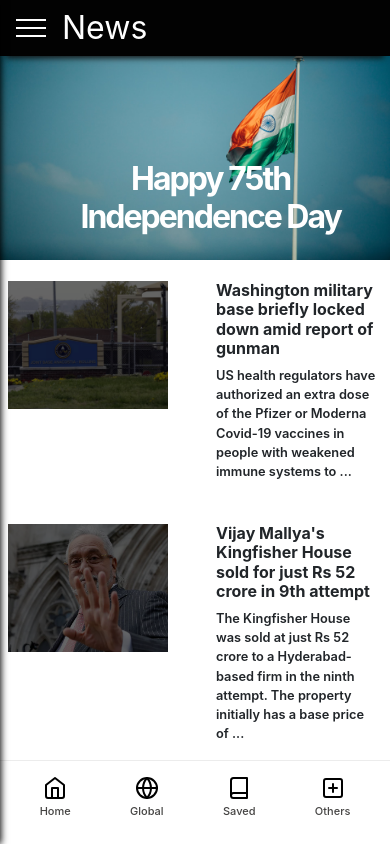
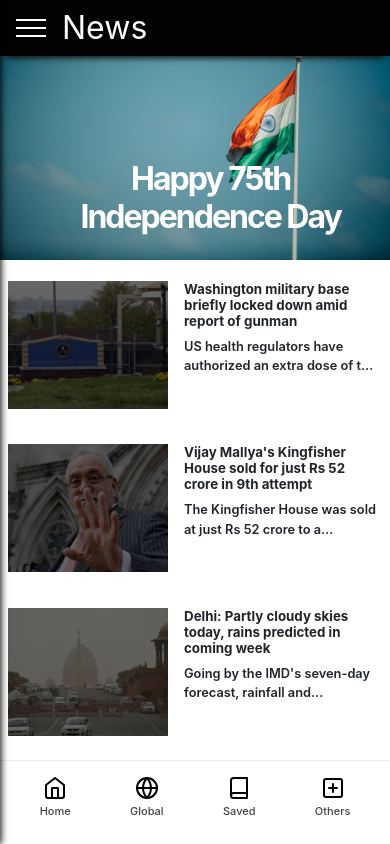
Before and after one commit to abhishekanimatron/olds, a React (Create React App) app: page / in a window 390 px wide. Shown: the top 844 px of the page. Built offline with nearby package versions, Linux system fonts and the light colour scheme.

Commit message:
line limit gap

```diff
--- a/src/components/NewsCard/NewsCard.css
+++ b/src/components/NewsCard/NewsCard.css
@@ -25,6 +25,12 @@
   font-size: 0.8rem;
   font-weight: 600;
   margin: 0.5rem 0;
+
+  overflow: hidden;
+  text-overflow: ellipsis;
+  display: -webkit-box;
+  -webkit-line-clamp: 2; /* number of lines to show */
+  -webkit-box-orient: vertical;
 }
 .card-image {
   border-radius: 4px;
@@ -37,6 +43,10 @@
   .card-grid {
     margin-top: 3%;
     grid-template-columns: auto;
+  }
+
+  .bottom-collapse {
+    margin-bottom: -9rem;
   }
   .news-card {
     align-items: start;
@@ -51,16 +61,30 @@
     max-width: 15rem;
     height: 10rem;
   }
+  .news-card .card-subtext {
+    -webkit-line-clamp: 3; /* number of lines to show */
+  }
 }
 
 @media (max-width: 768px) {
   .news-card .card-title {
     margin: 0;
+    margin-left: -2rem;
+    font-size: smaller;
+  }
+
+  .bottom-collapse {
+    margin-bottom: -7rem;
   }
   .card-image {
-    margin-right: 2rem;
-    min-width: 10rem;
-    max-width: 10rem;
+    padding-right: 0;
+    min-width: 5rem;
+    max-width: 5rem;
     height: 8rem;
   }
+  .news-card .card-subtext {
+    margin-left: -2rem;
+
+    -webkit-line-clamp: 2; /* number of lines to show */
+  }
 }
--- a/src/components/SideDrawer/SideDrawer.css
+++ b/src/components/SideDrawer/SideDrawer.css
@@ -22,7 +22,7 @@
   list-style: none;
   display: flex;
   flex-direction: column;
-  justify-content: start;
+  justify-content: flex-start;
 }
 
 .side-drawer li {
```
